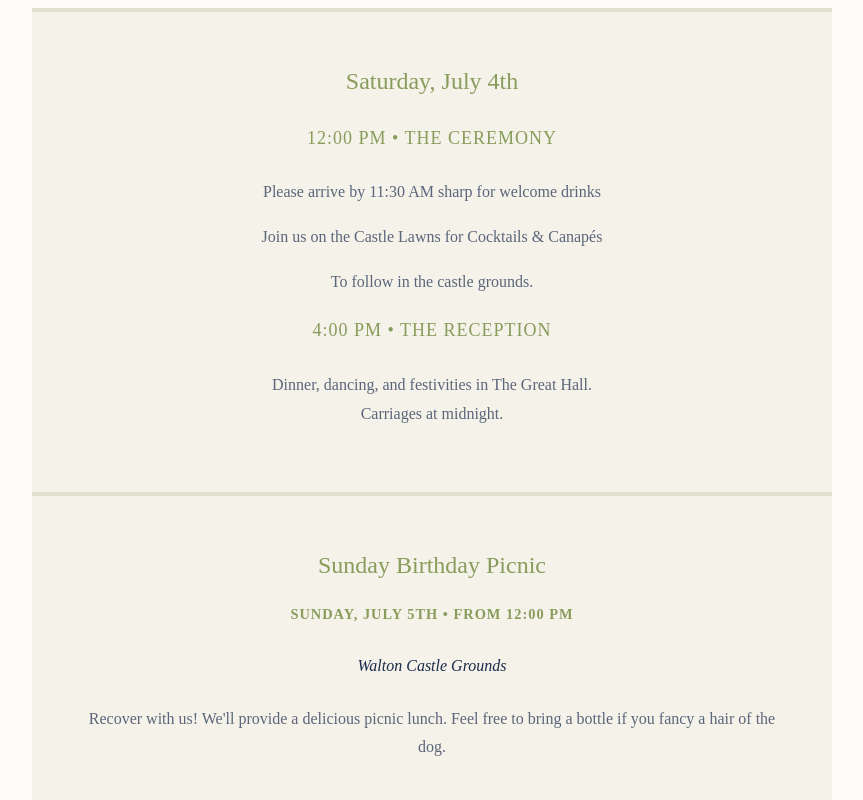
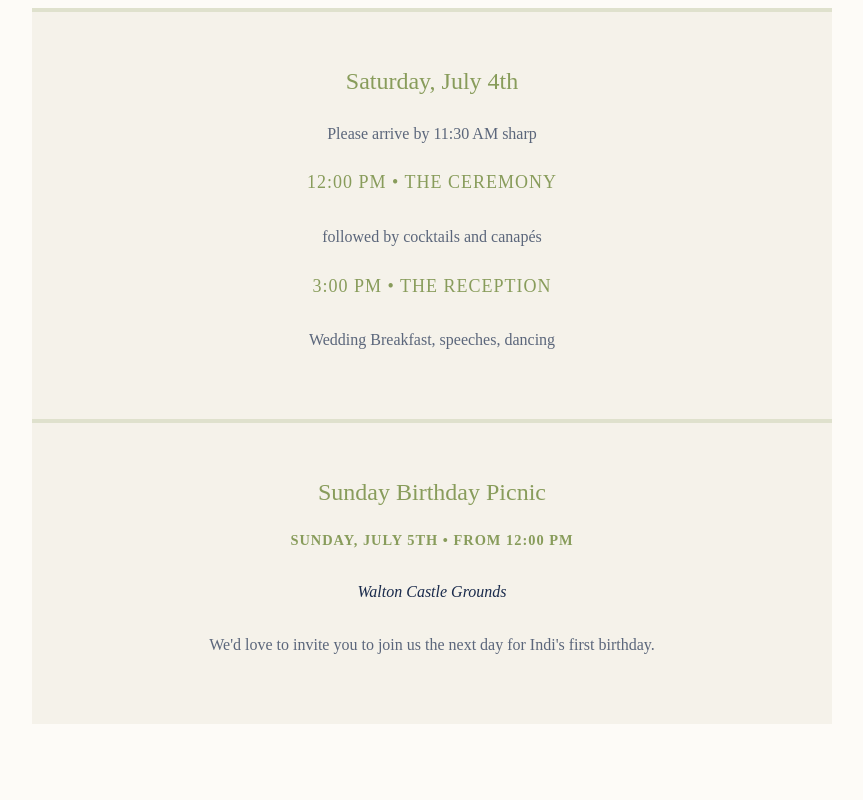
Before and after one commit to Mileseypoo/wedding-site, a Next.js app: page / in a window 1280 px wide. Shown: the part 3480-4280 px from the top of the page, without its empty margins (208-1071 px from the left). Built offline with nearby package versions, Linux system fonts and the light colour scheme; no server answers; the database is empty.

Commit message:
feat(schedule): Update reception details and Sunday picnic text for Indi's birthday

```diff
--- a/src/app/page.tsx
+++ b/src/app/page.tsx
@@ -120,21 +120,16 @@ export default function Home() {
             <h3 className="card-title text-primary">Saturday, July 4th</h3>
             <div className="space-y-6 mt-6">
               <div>
+                <p className="card-desc mb-2 italic">Please arrive by 11:30 AM sharp</p>
                 <p className="card-date text-[var(--foreground)] mb-2" style={{ fontSize: '1.125rem', fontWeight: 'normal' }}>12:00 PM • The Ceremony</p>
-                <p className="card-desc">Please arrive by 11:30 AM sharp for welcome drinks</p>
-                <p className="card-desc">Join us on the Castle Lawns for Cocktails & Canapés</p>
-                <p className="card-desc">To follow in the castle grounds.</p>
+                <p className="card-desc">followed by cocktails and canapés</p>
               </div>
 
               <div className="w-12 h-[1px] bg-[var(--secondary)] mx-auto opacity-30"></div>
 
               <div>
-                <p className="card-date text-[var(--foreground)] mb-2" style={{ fontSize: '1.125rem', fontWeight: 'normal' }}>4:00 PM • The Reception</p>
-                <p className="card-desc">
-                  Dinner, dancing, and festivities in The Great Hall.
-                  <br />
-                  Carriages at midnight.
-                </p>
+                <p className="card-date text-[var(--foreground)] mb-2" style={{ fontSize: '1.125rem', fontWeight: 'normal' }}>3:00 PM • The Reception</p>
+                <p className="card-desc">Wedding Breakfast, speeches, dancing</p>
               </div>
             </div>
           </div>
@@ -145,8 +140,7 @@ export default function Home() {
             <p className="card-date">Sunday, July 5th • From 12:00 PM</p>
             <p className="picnic-location">Walton Castle Grounds</p>
             <p className="card-desc">
-              Recover with us! We'll provide a delicious picnic lunch.
-              Feel free to bring a bottle if you fancy a hair of the dog.
+              We'd love to invite you to join us the next day for Indi's first birthday.
             </p>
           </div>
         </div>
```
